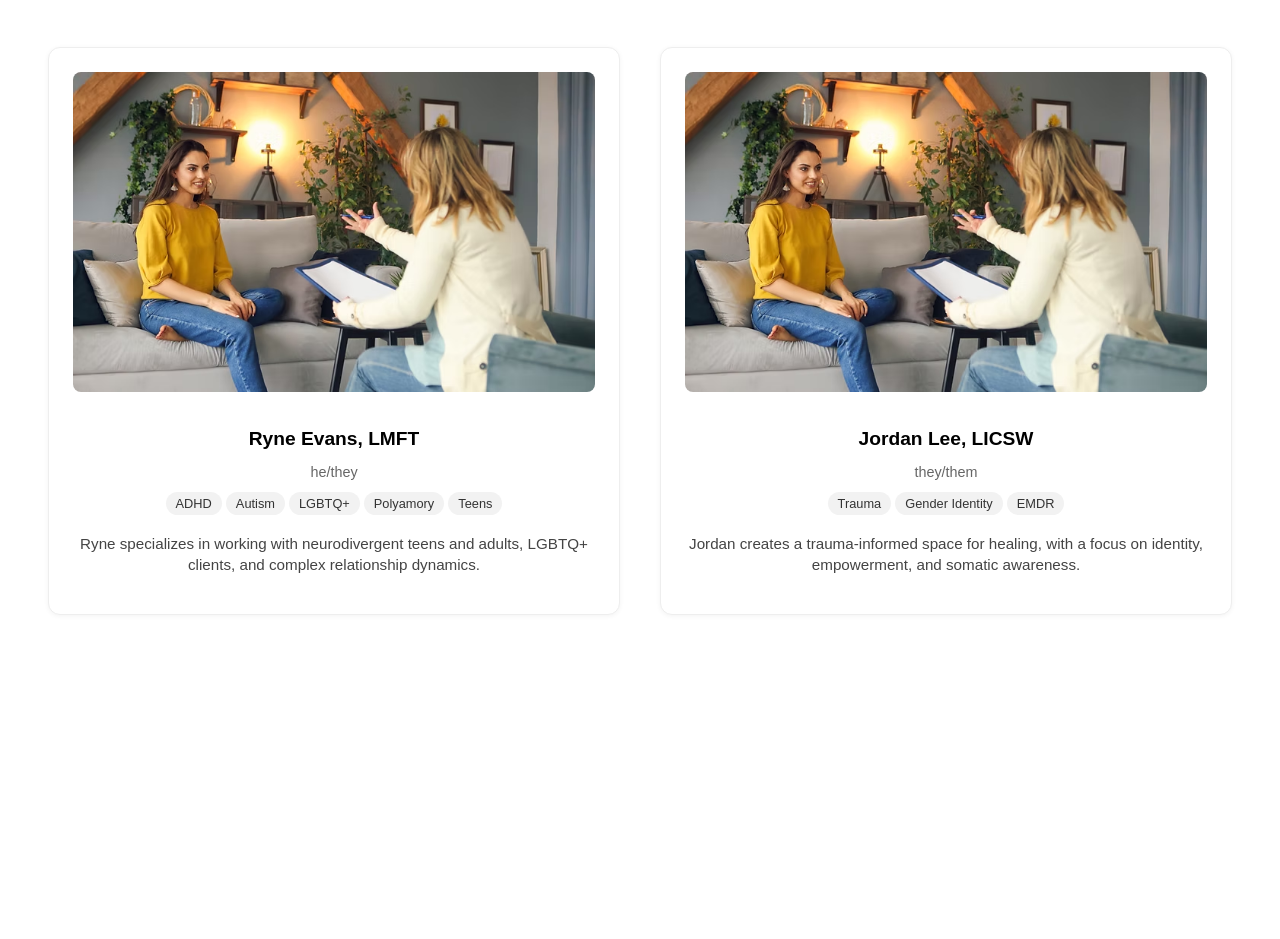
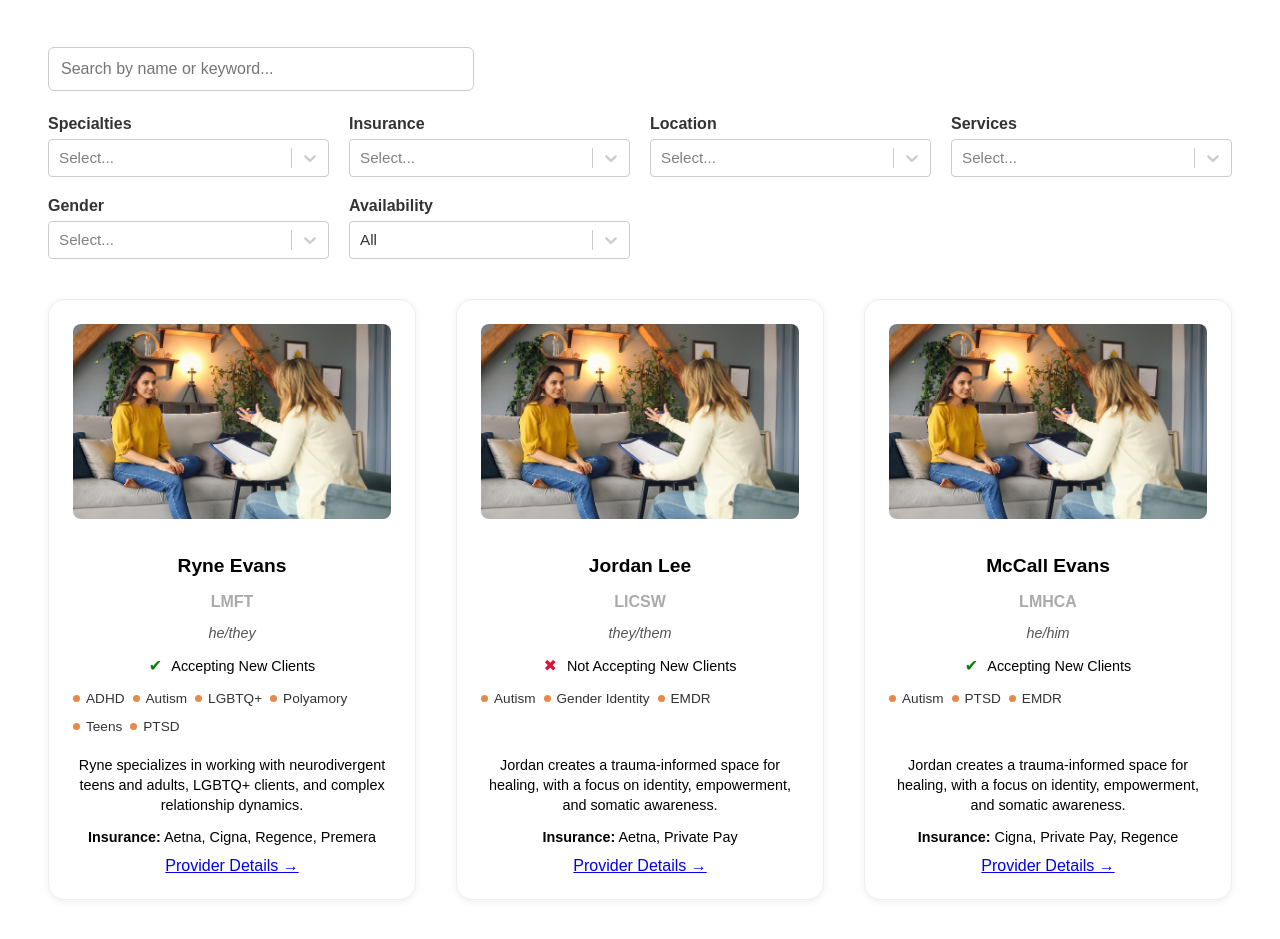
Before and after one commit to mindfulwaytp/mindfulway-homepage, a React (Create React App) app: page /providers in a window 1280 px wide. Shown: the part 391-1330 px from the top of the page. Before the commit the page ends 1094 px from the top, so only its background shows below. Built offline with nearby package versions, Linux system fonts and the light colour scheme.

Commit message:
Updated content

```diff
--- a/package.json
+++ b/package.json
@@ -11,6 +11,7 @@
     "react-dom": "^18.2.0",
     "react-router-dom": "^7.6.2",
     "react-scripts": "^5.0.1",
+    "react-select": "^5.10.1",
     "web-vitals": "^2.1.4"
   },
   "scripts": {
--- a/src/Providers.css
+++ b/src/Providers.css
@@ -63,3 +63,145 @@
   line-height: 1.4;
   color: #444;
 }
+
+/* Search bar styling */
+.search-bar {
+  width: 100%;
+  max-width: 400px;
+  padding: 12px;
+  font-size: 1rem;
+  margin-bottom: 24px;
+  border: 1px solid #ccc;
+  border-radius: 6px;
+}
+
+/* Filters layout */
+.filters-grid {
+  display: grid;
+  grid-template-columns: repeat(auto-fit, minmax(240px, 1fr));
+  gap: 20px;
+  margin-bottom: 30px;
+}
+
+.filters-grid label {
+  display: block;
+  font-weight: bold;
+  margin-bottom: 6px;
+  color: #333;
+}
+
+/* react-select dropdown styling */
+.filter-dropdown {
+  font-size: 0.95rem;
+}
+
+.filter-dropdown .react-select__control {
+  border-radius: 6px;
+  border-color: #ccc;
+}
+
+.filter-dropdown .react-select__menu {
+  z-index: 999;
+}
+
+.provider-grid {
+  display: grid;
+  grid-template-columns: repeat(auto-fill, minmax(300px, 1fr));
+  gap: 40px;
+  margin-top: 40px;
+}
+
+.providers-page .provider-grid.fade-out {
+  opacity: 0.4;
+}
+.providers-page .provider-grid.fade-in {
+  opacity: 1;
+}
+
+.provider-card {
+  background: #fff;
+  border-radius: 16px;
+  padding: 24px;
+  box-shadow: 0 2px 8px rgba(0,0,0,0.06);
+  text-align: center;
+  display: flex;
+  flex-direction: column;
+  align-items: center;
+}
+
+.provider-photo {
+  width: 100%;
+  height: auto;
+  border-radius: 12px;
+  margin-bottom: 16px;
+  object-fit: cover;
+}
+
+.provider-name {
+  font-size: 1.3rem;
+  font-weight: 700;
+  margin-bottom: 4px;
+}
+
+.provider-license {
+  color: #aaa;
+  font-weight: 600;
+  margin-bottom: 8px;
+}
+
+.pronouns {
+  font-style: italic;
+  font-size: 0.9rem;
+  color: #555;
+  margin-bottom: 10px;
+}
+
+.clients {
+  font-size: 0.9rem;
+  margin-bottom: 12px;
+}
+
+.icon {
+  font-size: 1rem;
+  margin-right: 6px;
+}
+
+.provider-specialties {
+  display: flex;
+  flex-wrap: wrap;
+  justify-content: left;      /* horizontally center all items */
+  align-items: flex-start;      /* top-align the first row */
+  gap: 8px;
+  list-style: none;
+  padding: 0;
+  margin-bottom: 16px;
+  min-height: 48px;             /* reserve space so rows align */
+  text-align: center;
+}
+
+.provider-specialties li {
+  display: flex;
+  align-items: center;
+  font-size: 0.85rem;
+  color: #333;
+}
+
+.dot {
+  width: 7px;
+  height: 7px;
+  background: #e6894d;
+  border-radius: 50%;
+  margin-right: 6px;
+  flex-shrink: 0;
+}
+
+.provider-bio {
+  font-size: 0.9rem;
+  line-height: 1.4;
+  margin-bottom: 10px;
+}
+
+.insurance-label {
+  font-size: 0.9rem;
+  margin-bottom: 12px;
+}
--- a/src/Providers.js
+++ b/src/Providers.js
@@ -1,41 +1,215 @@
-import React from 'react';
+import React, { useState } from 'react';
+import Select from 'react-select';
 import './Providers.css';
-import exampleImg from './assets/provider-example.avif'; // Example image, replace with actual image path
+import exampleImg from './assets/provider-example.avif'; // Replace with actual image paths
 
-const Providers = () => {
-  const therapists = [
+// Moved ABOVE the component
+const allTherapists = [
   {
-      name: 'Ryne Evans, LMFT',
+    name: 'Ryne Evans',
+    license: 'LMFT',
     pronouns: 'he/they',
-      specialties: ['ADHD', 'Autism', 'LGBTQ+', 'Polyamory', 'Teens'],
+    specialties: ['ADHD', 'Autism', 'LGBTQ+', 'Polyamory', 'Teens','PTSD'],
+    insurance: ['Aetna', 'Cigna', 'Regence','Premera'],
+    location: ['Telehealth', 'U-District'],
+    services: ['Individual', 'Assessments', 'Couples', 'Family Therapy'],
+    gender: ['Male'],
+    acceptingClients: true,
     image: exampleImg,
     bio: 'Ryne specializes in working with neurodivergent teens and adults, LGBTQ+ clients, and complex relationship dynamics.',
   },
   {
-      name: 'Jordan Lee, LICSW',
+    name: 'Jordan Lee',
+    license: 'LICSW',
     pronouns: 'they/them',
-      specialties: ['Trauma', 'Gender Identity', 'EMDR'],
+    specialties: ['Autism', 'Gender Identity', 'EMDR'],
+    insurance: ['Aetna', 'Private Pay'],
+    location: ['Telehealth'],
+    services: ['Individual'],
+    gender: ['Female'],
+    acceptingClients: false,
     image: exampleImg,
     bio: 'Jordan creates a trauma-informed space for healing, with a focus on identity, empowerment, and somatic awareness.',
   },
-    // Add more provider objects here
+{
+    name: 'McCall Evans',
+    license: 'LMHCA',
+    pronouns: 'he/him',
+    specialties: ['Autism', 'PTSD', 'EMDR'],
+    insurance: ['Cigna', 'Private Pay', 'Regence'],
+    location: ['Telehealth', 'U-District'],
+    services: ['Individual'],
+    gender: ['Male'],
+    acceptingClients: true,
+    image: exampleImg,
+    bio: 'Jordan creates a trauma-informed space for healing, with a focus on identity, empowerment, and somatic awareness.',
+  },
 ];
+
+// -------------------- DROPDOWN OPTIONS --------------------
+const specialtyOptions = [...new Set(allTherapists.flatMap(t => t.specialties))].map(s => ({ label: s, value: s }));
+const insuranceOptions = [...new Set(allTherapists.flatMap(t => t.insurance))].map(i => ({ label: i, value: i }));
+const locationOptions = [...new Set(allTherapists.flatMap(t => t.location))].map(l => ({ label: l, value: l }));
+const serviceOptions = [...new Set(allTherapists.flatMap(t => t.services))].map(s => ({ label: s, value: s }));
+const genderOptions = [...new Set(allTherapists.map(t => t.gender))].map(g => ({ label: g, value: g }));
+
+// -------------------- COMPONENT --------------------
+const Providers = () => {
+  const [query, setQuery] = useState('');
+  const [selectedSpecialties, setSelectedSpecialties] = useState([]);
+  const [selectedInsurance, setSelectedInsurance] = useState(null);
+  const [selectedLocation, setSelectedLocation] = useState([]);
+  const [selectedServices, setSelectedServices] = useState([]);
+  const [selectedGender, setSelectedGender] = useState(null);
+  const [availability, setAvailability] = useState({ value: 'all', label: 'All' });
+
+
+  const filteredTherapists = allTherapists.filter(t => {
+    const matchesQuery =
+      t.name.toLowerCase().includes(query.toLowerCase()) ||
+      t.bio.toLowerCase().includes(query.toLowerCase());
+
+    const matchesSpecialties =
+      selectedSpecialties.length === 0 ||
+      selectedSpecialties.every(sel => t.specialties.includes(sel.value));
+
+    const matchesInsurance =
+      !selectedInsurance || t.insurance.includes(selectedInsurance.value);
+
+    const matchesLocation =
+      selectedLocation.length === 0 ||
+      selectedLocation.every(loc => t.location.includes(loc.value));
+
+    const matchesServices =
+      selectedServices.length === 0 ||
+      selectedServices.every(serv => t.services.includes(serv.value));
+
+    const matchesGender =
+      !selectedGender || t.gender === selectedGender.value;
+
+    const matchesAvailability =
+      availability.value === 'all' ||
+      (availability.value === 'true' && t.acceptingClients) ||
+      (availability.value === 'false' && !t.acceptingClients);
+
+    return matchesQuery && matchesSpecialties && matchesInsurance && matchesLocation && matchesServices && matchesGender && matchesAvailability;
+  });
 
   return (
     <div className="providers-page">
       <h1>Meet Our Providers</h1>
+
+      {/* Search Input */}
+      <input
+        type="text"
+        className="search-bar"
+        placeholder="Search by name or keyword..."
+        value={query}
+        onChange={(e) => setQuery(e.target.value)}
+      />
+
+      {/* Filter Dropdowns */}
+      <div className="filters-grid">
+        <div>
+          <label>Specialties</label>
+          <Select
+            isMulti
+            options={specialtyOptions}
+            value={selectedSpecialties}
+            onChange={setSelectedSpecialties}
+            className="filter-dropdown"
+          />
+        </div>
+        <div>
+          <label>Insurance</label>
+          <Select
+            options={insuranceOptions}
+            value={selectedInsurance}
+            onChange={setSelectedInsurance}
+            isClearable
+            className="filter-dropdown"
+          />
+        </div>
+        <div>
+          <label>Location</label>
+          <Select
+            isMulti
+            options={locationOptions}
+            value={selectedLocation}
+            onChange={setSelectedLocation}
+            className="filter-dropdown"
+          />
+        </div>
+        <div>
+          <label>Services</label>
+          <Select
+            isMulti
+            options={serviceOptions}
+            value={selectedServices}
+            onChange={setSelectedServices}
+            className="filter-dropdown"
+          />
+        </div>
+        <div>
+          <label>Gender</label>
+          <Select
+            options={genderOptions}
+            value={selectedGender}
+            onChange={setSelectedGender}
+            isClearable
+            className="filter-dropdown"
+          />
+        </div>
+        <div>
+        <label>Availability</label>
+         <Select
+          options={[
+        { value: 'all', label: 'All' },
+        { value: 'true', label: 'Accepting New Clients' },
+        { value: 'false', label: 'Not Accepting New Clients' }
+      ]}
+        value={availability}
+        onChange={setAvailability}
+        className="filter-dropdown"
+        isClearable={false}
+  />
+        </div>
+      </div>
+
+      {/* Provider Cards */}
       <div className="provider-grid">
-        {therapists.map((t, i) => (
+        {filteredTherapists.map((t, i) => (
           <div className="provider-card" key={i}>
-            <img src={t.image} alt={`Therapist ${t.name}`} />
-            <h2>{t.name}</h2>
+            <div className="card-left">
+              <img src={t.image} alt={`Therapist ${t.name}`} className="provider-photo" />
+            </div>
+
+            <div className="card-right">
+              <h2 className="provider-name">{t.name}</h2>
+              <p className="provider-license">{t.license || 'LMFT'}</p>
               <p className="pronouns">{t.pronouns}</p>
-            <div className="tags">
-              {t.specialties.map((tag, i) => (
-                <span className="tag" key={i}>{tag}</span>
+
+              <p className="clients">
+                <span className="icon" style={{ color: t.acceptingClients ? 'green' : 'crimson' }}>
+                  {t.acceptingClients ? '✔' : '✖'}
+                </span>{' '}
+                {t.acceptingClients ? 'Accepting New Clients' : 'Not Accepting New Clients'}
+              </p>
+
+              <ul className="provider-specialties">
+                {t.specialties.map((tag, j) => (
+                  <li key={j}><span className="dot" /> {tag}</li>
                 ))}
+              </ul>
+
+              <p className="provider-bio">{t.bio}</p>
+
+              <p className="insurance-label">
+                <strong>Insurance:</strong> {t.insurance.join(', ')}
+              </p>
+
+              <a href="#" className="provider-link">Provider Details →</a>
             </div>
-            <p className="bio">{t.bio}</p>
           </div>
         ))}
       </div>
```
Also changed, not shown: 1 other file (tests, documents, lock files or other folders). Lines whose indentation alone changed are shown as unchanged.
